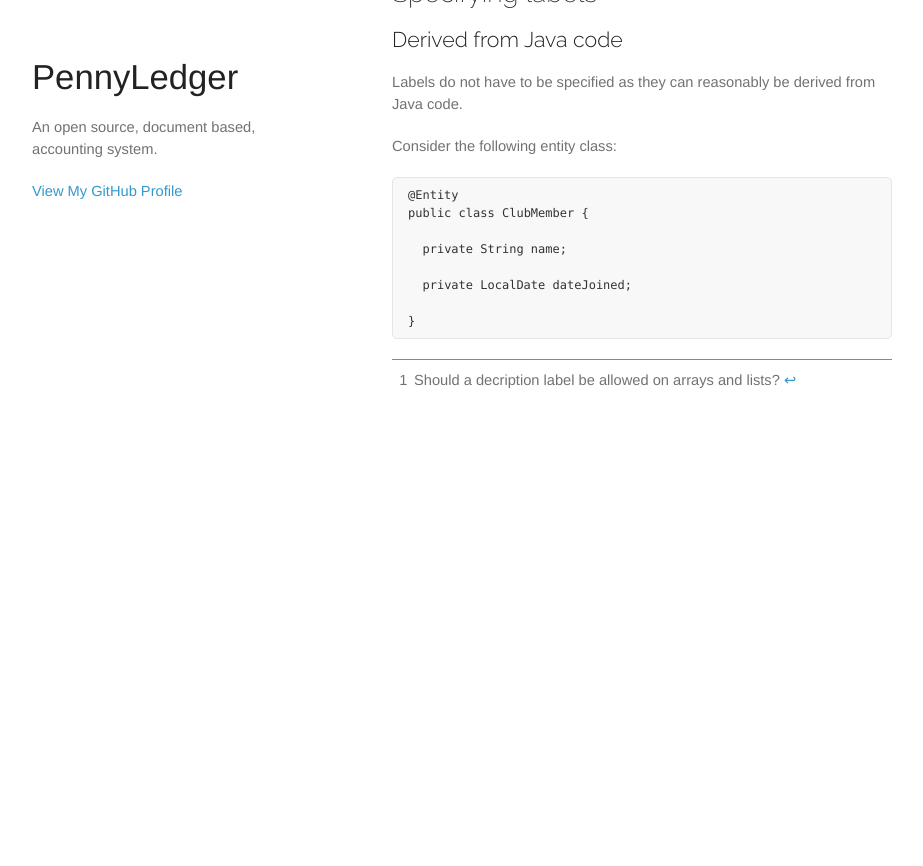
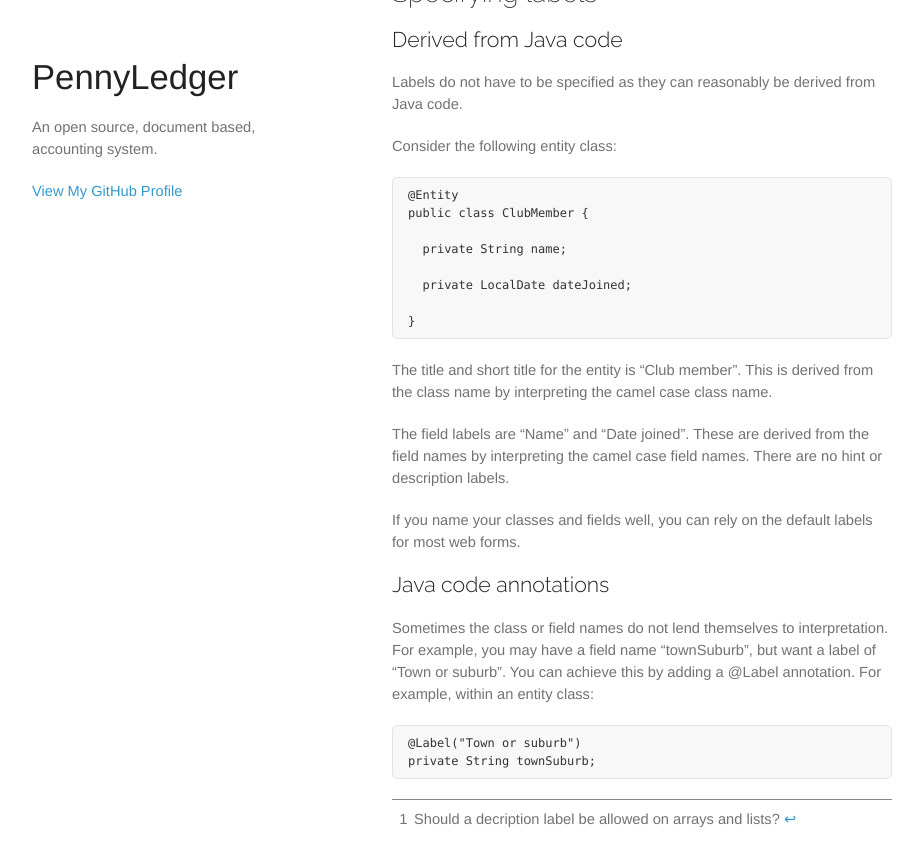
Before and after one commit to kevinau/kevinau.github.io, a Jekyll site: the page built from documentation/labels.md, in a window 1280 px wide and 900 px high, scrolled down 2894 px. Shown: the top 866 px of the window, without its empty margins (178-1101 px from the left). Built offline with Jekyll 4.4.1, drawn with Linux system fonts in a browser that asks for light colours; before the commit the page ends 3355 px from its top, so only the background shows below that; some of the changed text lies outside the part shown.

```diff
--- a/_config.yml
+++ b/_config.yml
@@ -1,3 +1,3 @@
 markdown: kramdown
-highlighter: pygments
+highlighter: rouge
 encoding: UTF-8
--- a/documentation/labels.md
+++ b/documentation/labels.md
@@ -144,3 +144,20 @@ public class ClubMember {
 
 }
 ~~~
+
+The title and short title for the entity is "Club member".  This is derived from the class name by interpreting the camel case class name.
+
+The field labels are "Name" and "Date joined".  These are derived from the field names by interpreting the camel case field names.  There are no hint or description labels.
+
+If you name your classes and fields well, you can rely on the default labels for most web forms.
+
+Java code annotations
+---------------------
+
+Sometimes the class or field names do not lend themselves to interpretation.  For example, you may have a field name "townSuburb", but want a
+label of "Town or suburb".  You can achieve this by adding a @Label annotation.  For example, within an entity class:
+
+~~~ java
+@Label("Town or suburb")
+private String townSuburb;
+~~~
```
Also changed, not shown: other parts of documentation/labels.md (+2 -2 lines).
